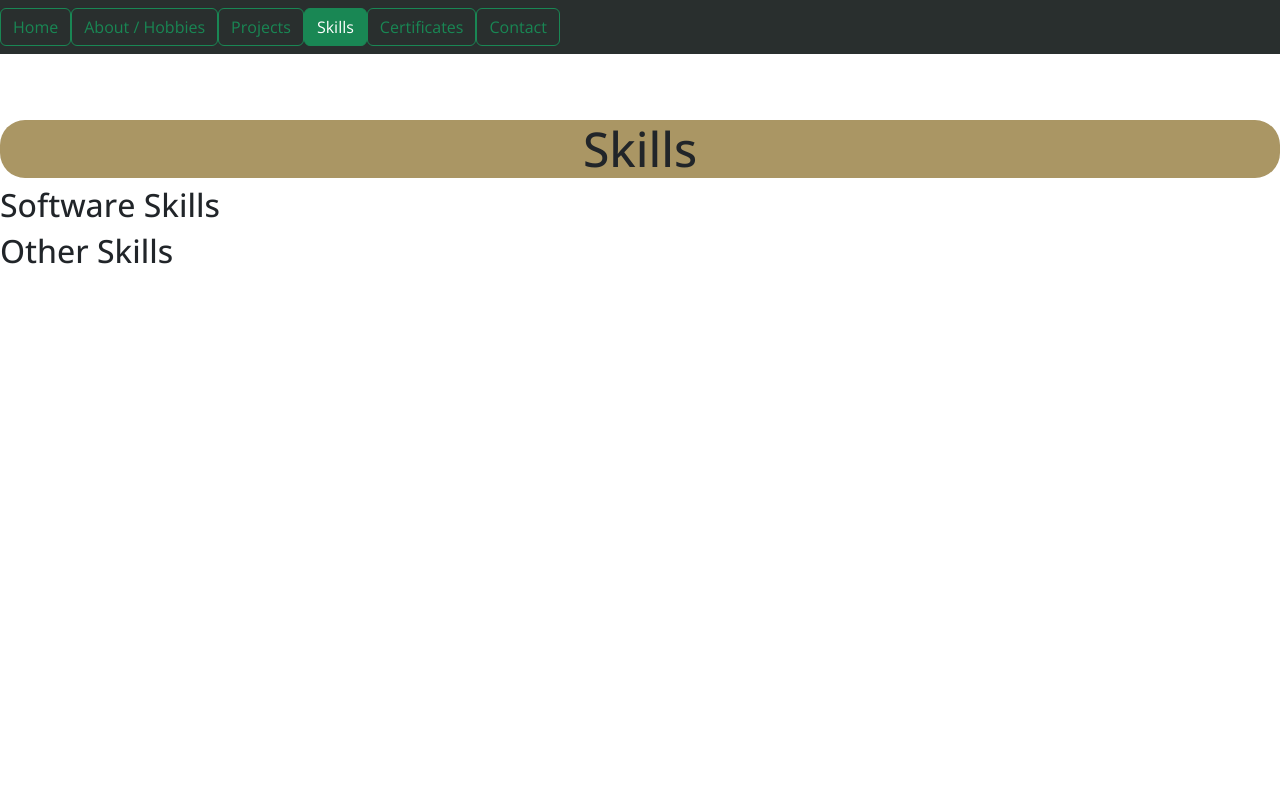
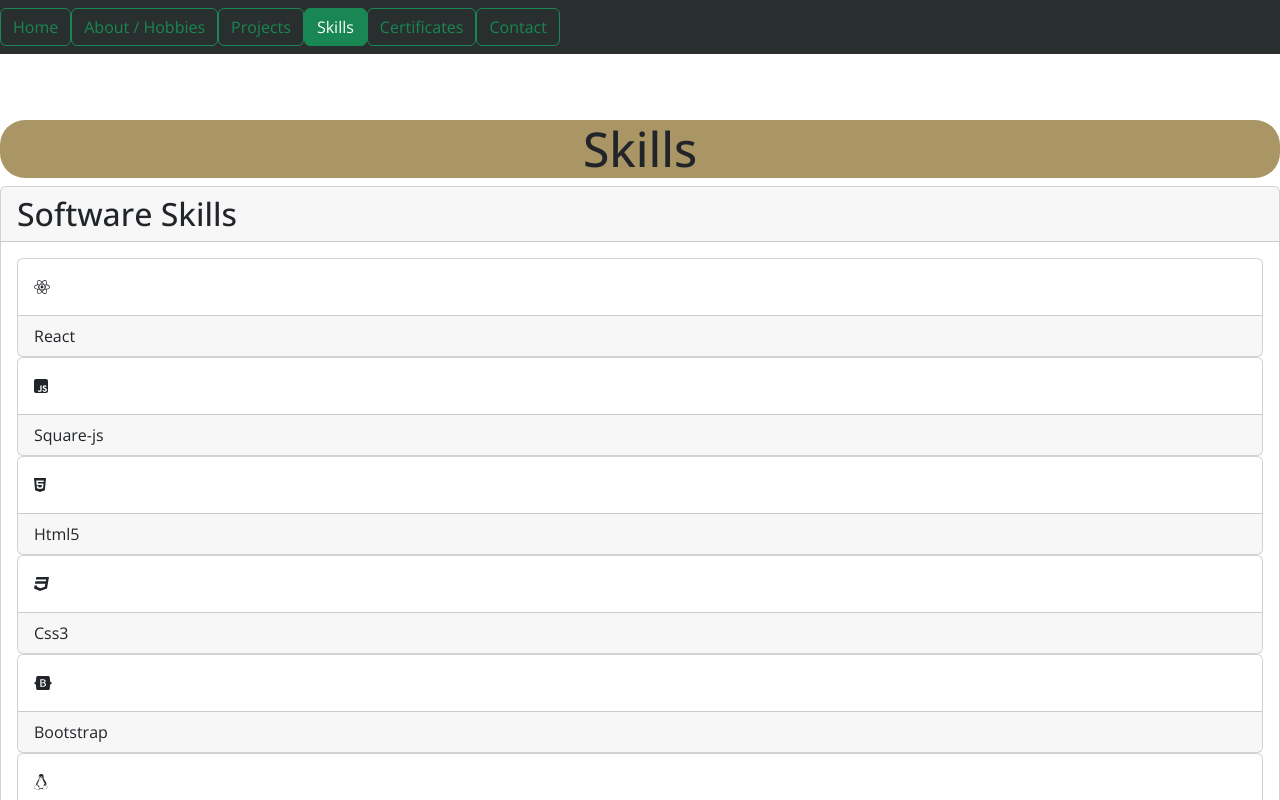
Before and after one commit to Eds-Dbug/profile2, a React (Create React App) app: page /skills in a window 1280 px wide. Shown: the top 800 px of the page. Built offline with nearby package versions, Linux system fonts and the light colour scheme.

Commit message:
generate skills by name.

```diff
--- a/src/data/Data.tsx
+++ b/src/data/Data.tsx
@@ -94,7 +94,7 @@ const certificates = [
 	},
 ];
 
-const skills = [
+const softwareSkills = [
 	{
 		id: 1,
 		iconPrefix: 'fab',
@@ -116,7 +116,7 @@ const skills = [
 	{
 		id: 4,
 		iconPrefix: 'fab',
-		iconName: 'css',
+		iconName: 'css3',
 		link: '',
 	},
 	{
@@ -181,4 +181,4 @@ const skills = [
 	},
 ];
 
-export { contacts, links, hobbyLinks, certificates, skills };
+export { contacts, links, hobbyLinks, certificates, softwareSkills };
--- a/src/routes/Skills.tsx
+++ b/src/routes/Skills.tsx
@@ -1,14 +1,39 @@
-import Header from "../partials/Header"
+import Header from "../partials/Header";
+import { softwareSkills } from '../data/Data';
+import { FontAwesomeIcon } from '@fortawesome/react-fontawesome';
+import { IconName, IconPrefix } from "@fortawesome/fontawesome-svg-core";
 
 export default function Skills() {
+  const skillsMap = softwareSkills.map((skill) => {
+    const upperCaseName = skill.iconName.charAt(0).toUpperCase() + skill.iconName.slice(1);
+    const fullUpperCaseName = skill.iconName.toUpperCase();
+
+    return (
+			<section className="card" key={skill.id}>
+				<div className="card-body">
+					{skill.iconPrefix ? (
+						<FontAwesomeIcon
+							className="icon"
+							icon={[
+								skill.iconPrefix as IconPrefix,
+								skill.iconName as IconName,
+							]}
+						/>
+					) : (
+						<h5>{fullUpperCaseName}</h5>
+					)}
+				</div>
+				<div className="card-footer">{upperCaseName}</div>
+			</section>
+		);
+  });
+
   return (
 		<div>
 			<Header title="Skills" />
-			<section className="skills__software">
-				<h2>Software Skills</h2>
-			</section>
-			<section className="skills__other">
-				<h2>Other Skills</h2>
+			<section className="card skills__software">
+				<h2 className="card-header">Software Skills</h2>
+				<div className="card-body">{skillsMap}</div>
 			</section>
 		</div>
 	);
```
